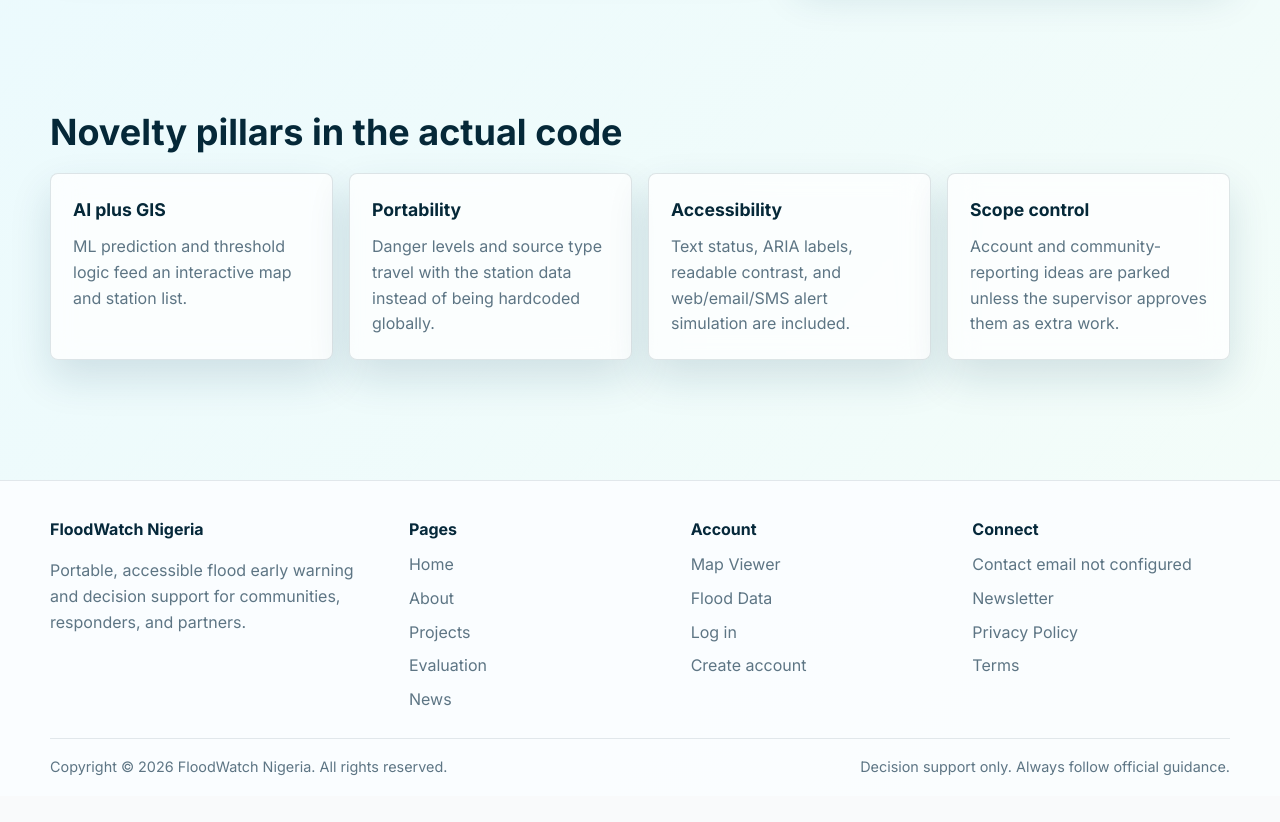
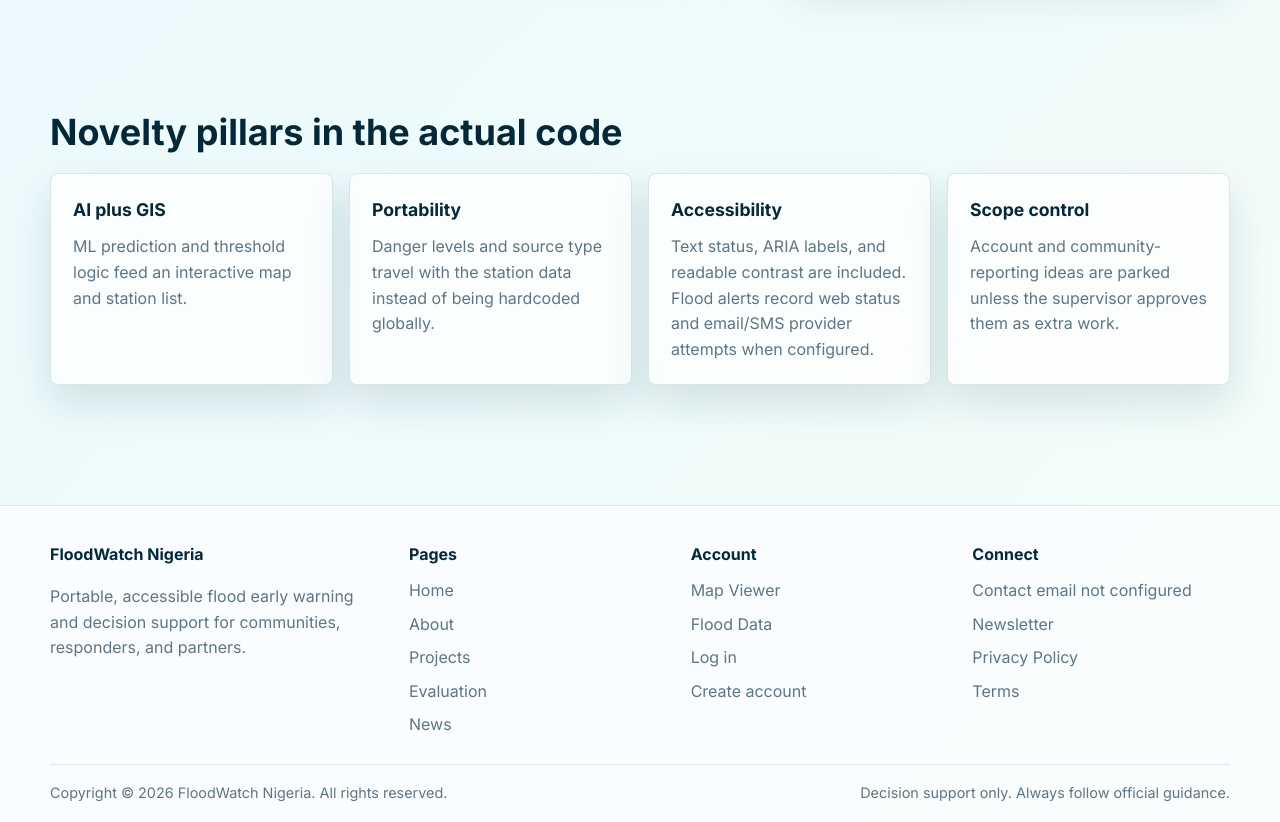
Before and after one commit to AjStyles20/flood-early-warning-system, a FastAPI app: page /about in a window 1280 px wide. Shown: the part 785-1607 px from the top of the page. Before the commit the page ends 1561 px from the top, so only its background shows below. Run offline with FastAPI, Linux system fonts and the light colour scheme.

Commit message:
fix: clarify alert delivery and suppress repeat attempts

```diff
--- a/files/api/templates/pages/about.html
+++ b/files/api/templates/pages/about.html
@@ -36,7 +36,7 @@
   <div class="card-grid">
     <article class="card"><h3>AI plus GIS</h3><p>ML prediction and threshold logic feed an interactive map and station list.</p></article>
     <article class="card"><h3>Portability</h3><p>Danger levels and source type travel with the station data instead of being hardcoded globally.</p></article>
-    <article class="card"><h3>Accessibility</h3><p>Text status, ARIA labels, readable contrast, and web/email/SMS alert simulation are included.</p></article>
+    <article class="card"><h3>Accessibility</h3><p>Text status, ARIA labels, and readable contrast are included. Flood alerts record web status and email/SMS provider attempts when configured.</p></article>
     <article class="card"><h3>Scope control</h3><p>Account and community-reporting ideas are parked unless the supervisor approves them as extra work.</p></article>
   </div>
 </section>
```
